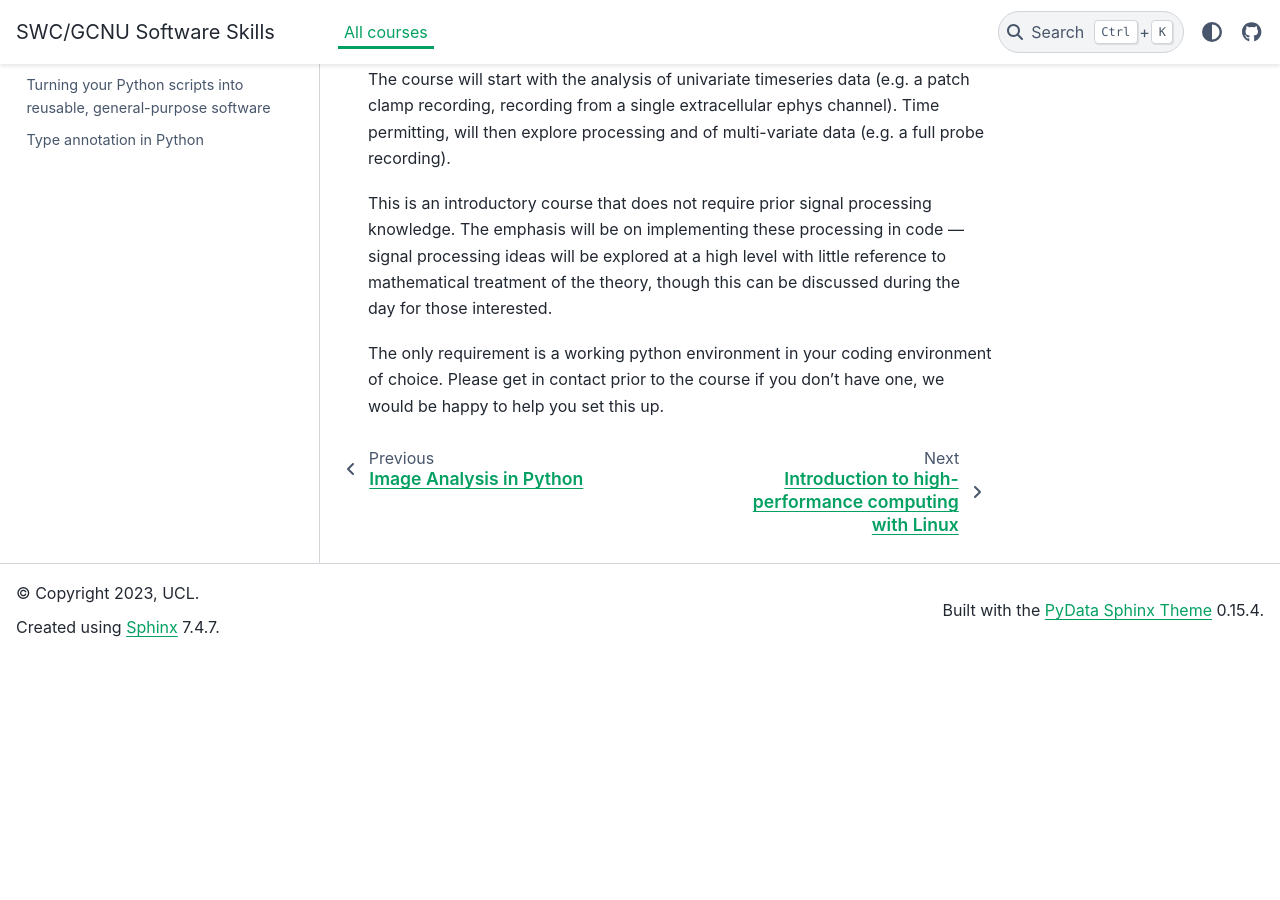
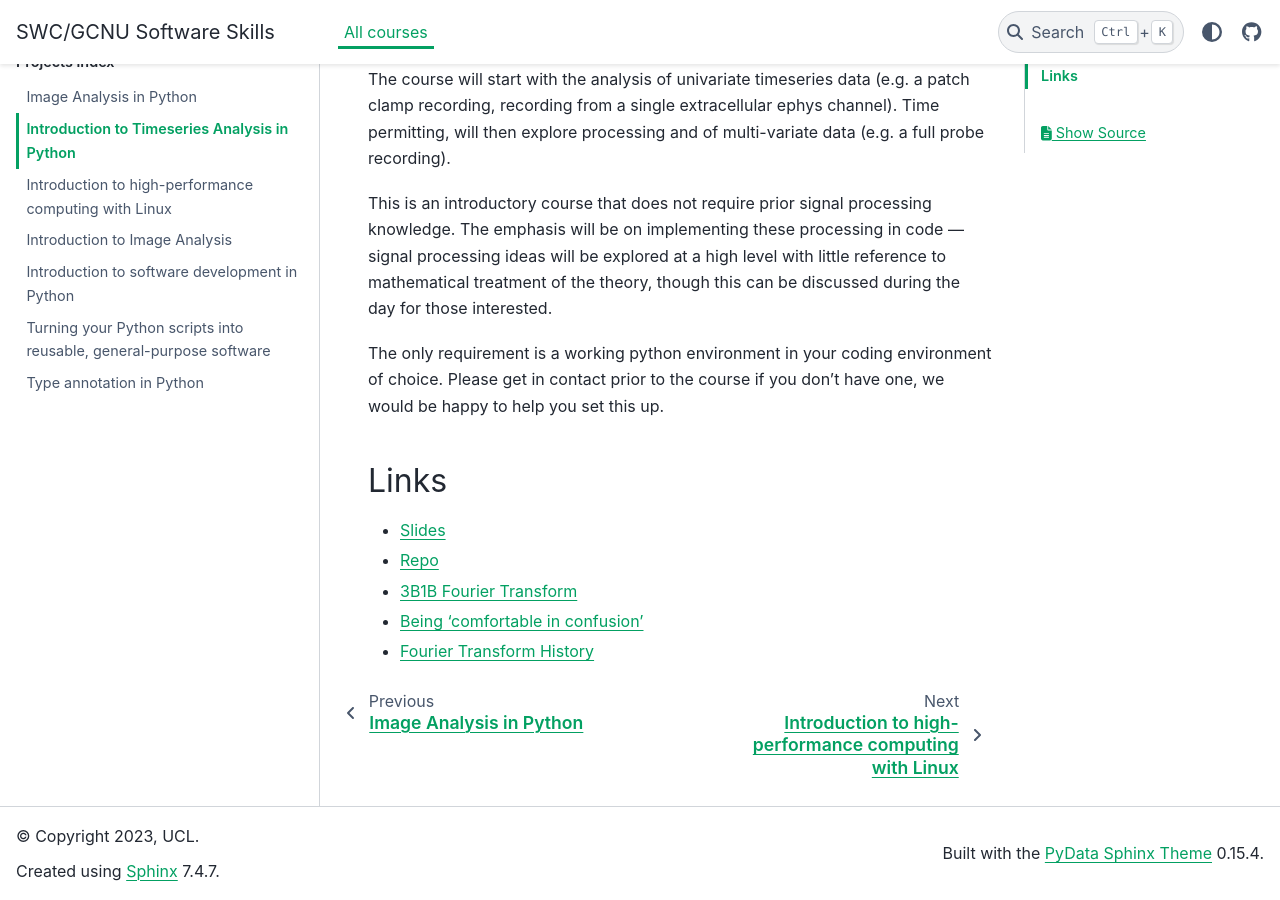
Before and after one commit to neuroinformatics-unit/software-skills, a Sphinx documentation site: the page built from docs/source/courses/timeseries-analysis.md, in a window 1280 px wide and 900 px high, scrolled down 532 px. Built offline with Sphinx 7.4.7 and the PyData theme 0.15.4, drawn with Linux system fonts in a browser that asks for light colours; before the commit the page ends 1189 px from its top, so only the background shows below that.

Commit message:
add timeseries course links (#8)
* add timeseries course links

* Update timeseries-analysis.md

update with bullet points

```diff
--- a/docs/source/courses/timeseries-analysis.md
+++ b/docs/source/courses/timeseries-analysis.md
@@ -14,3 +14,15 @@
 This is an introductory course that does not require prior signal processing knowledge. The emphasis will be on implementing these processing in code — signal processing ideas will be explored at a high level with little reference to mathematical treatment of the theory, though this can be discussed during the day for those interested.
 
 The only requirement is a working python environment in your coding environment of choice. Please get in contact prior to the course if you don't have one, we would be happy to help you set this up.
+
+## Links
+
+* [Slides](https://docs.google.com/presentation/d/1auKX6nvKOJgY_fg_Su7TFEesEQs9YK7aesjoYnJAGy8/edit?usp=sharing)
+
+* [Repo](https://github.com/neuroinformatics-unit/swc-timeseries-analysis-course-2023)
+
+* [3B1B Fourier Transform](https://www.youtube.com/watch?v=spUNpyF58BY)
+
+* [Being 'comfortable in confusion'](https://j2kun.svbtle.com/mathematicians-are-chronically-lost-and-confused)
+
+* [Fourier Transform History](https://www.scientificamerican.com/article/the-fourier-transform/)
```
